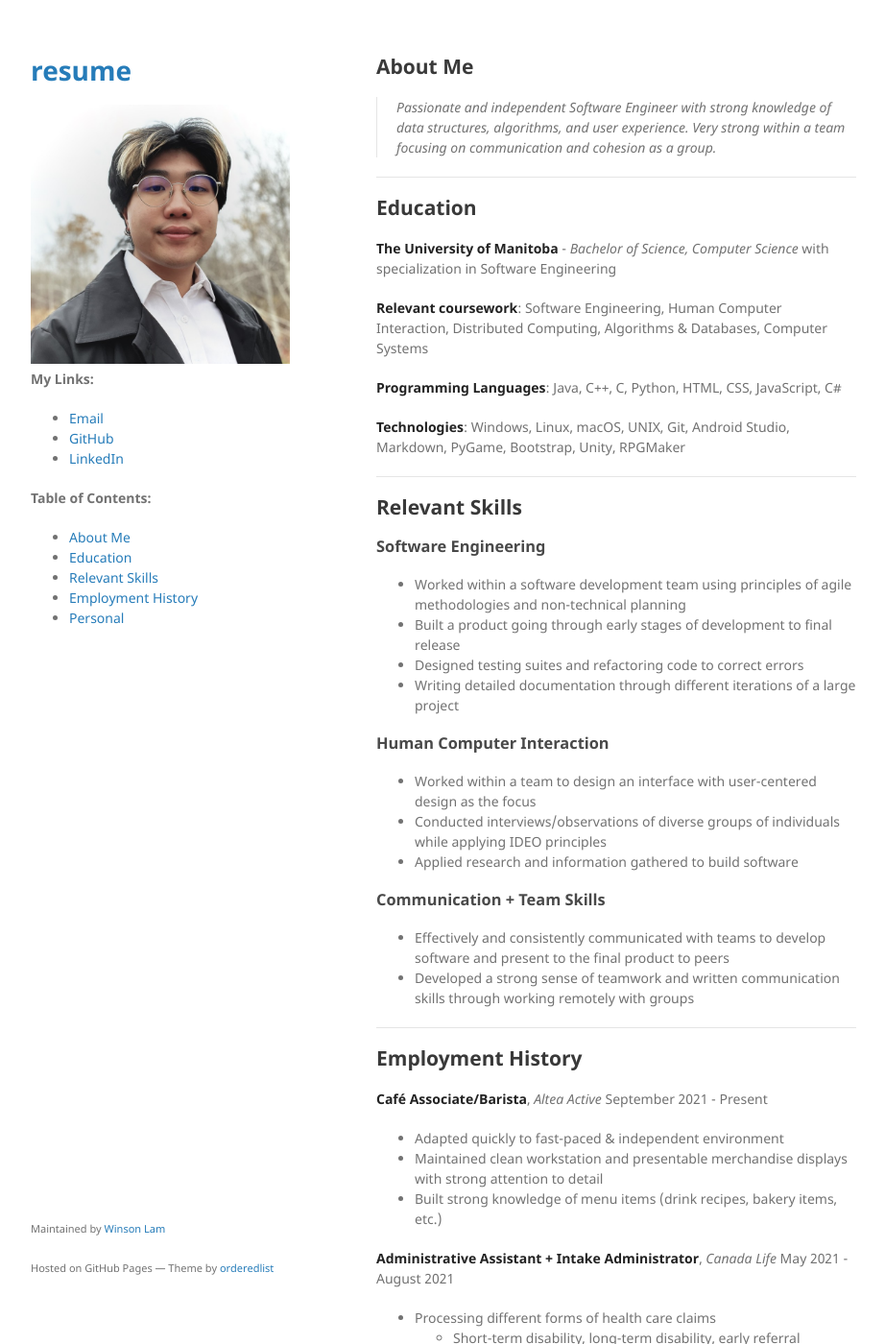
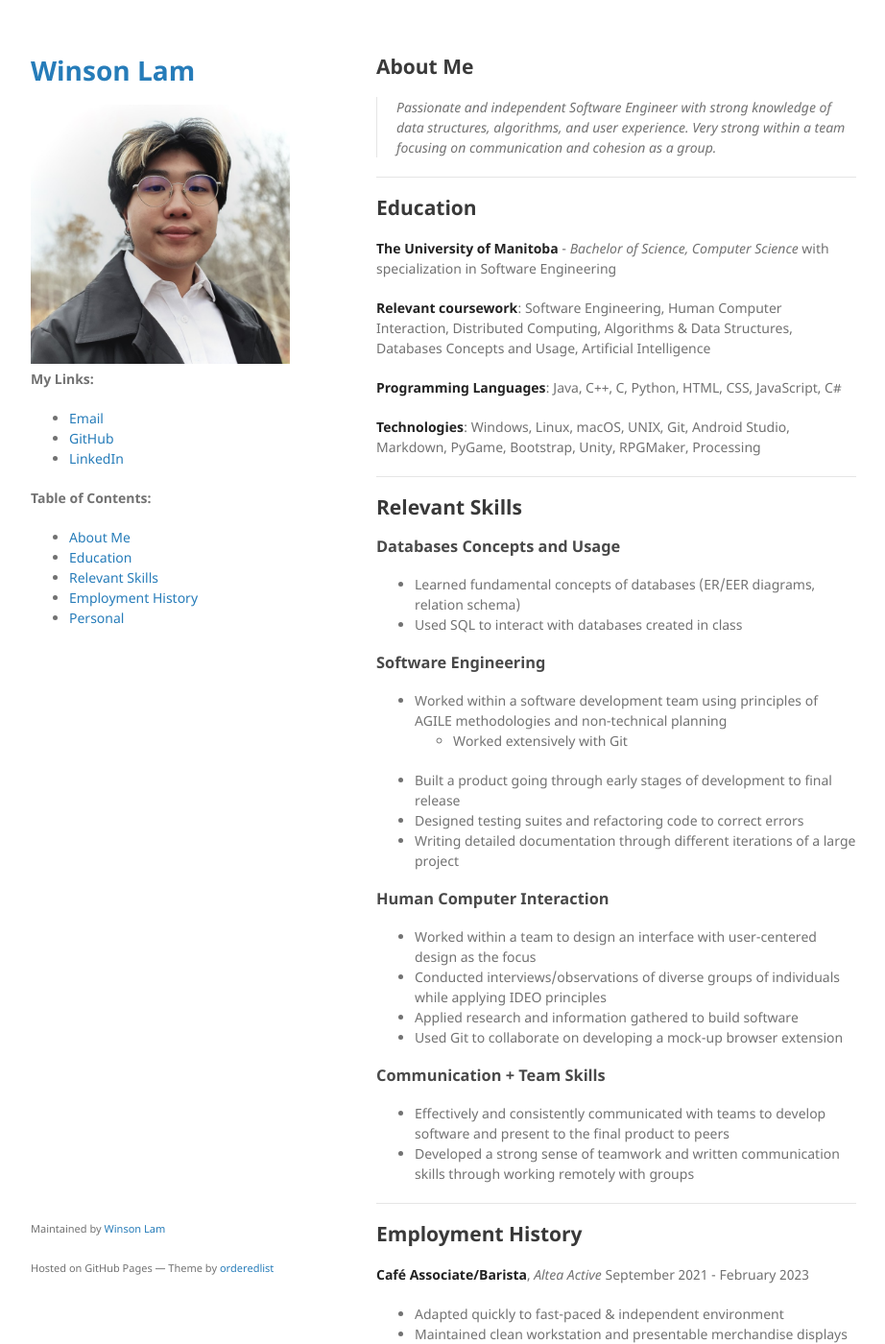
Before and after one commit to lawin529/resume, a Jekyll site: the page built from index.md, in a window 1280 px wide and 1400 px high. Shown: the whole window at 96% size, without its empty margins (178-1100 px from the left). Built offline with Jekyll 4.4.1, drawn with Linux system fonts in a browser that asks for light colours.

Commit message:
updating resume
changing title of page and updating resume

```diff
--- a/_config.yml
+++ b/_config.yml
@@ -1,4 +1,4 @@
-title: resume
+title: Winson Lam
 logo: /assets/img/logo.png
 description:
 show_downloads: false
--- a/index.md
+++ b/index.md
@@ -13,19 +13,25 @@ title: winson lam
 
 **The University of Manitoba** - *Bachelor of Science, Computer Science* with specialization in Software Engineering
 
-**Relevant coursework**: Software Engineering, Human Computer Interaction, Distributed Computing, Algorithms & Databases, Computer Systems
+**Relevant coursework**: Software Engineering, Human Computer Interaction, Distributed Computing, Algorithms & Data Structures, Databases Concepts and Usage, Artificial Intelligence
 
 **Programming Languages**: Java, C++, C, Python, HTML, CSS, JavaScript, C#
 
-**Technologies**: Windows, Linux, macOS, UNIX, Git, Android Studio, Markdown, PyGame, Bootstrap, Unity, RPGMaker
+**Technologies**: Windows, Linux, macOS, UNIX, Git, Android Studio, Markdown, PyGame, Bootstrap, Unity, RPGMaker, Processing
 
 ---
 
 ## Relevant Skills
 
+### Databases Concepts and Usage
+
+* Learned fundamental concepts of databases (ER/EER diagrams, relation schema)
+* Used SQL to interact with databases created in class
+
 ### Software Engineering
 
-* Worked within a software development team using principles of agile methodologies and non-technical planning
+* Worked within a software development team using principles of AGILE methodologies and non-technical planning
+  * Worked extensively with Git
 * Built a product going through early stages of development to final release
 * Designed testing suites and refactoring code to correct errors
 * Writing detailed documentation through different iterations of a large project
@@ -35,6 +41,7 @@ title: winson lam
 * Worked within a team to design an interface with user-centered design as the focus
 * Conducted interviews/observations of diverse groups of individuals while applying IDEO principles
 * Applied research and information gathered to build software
+* Used Git to collaborate on developing a mock-up browser extension
 
 ### Communication + Team Skills
 
@@ -46,7 +53,7 @@ title: winson lam
 ## Employment History
 
 **Café Associate/Barista**, *Altea Active*
-September 2021 - Present
+September 2021 - February 2023
 
 * Adapted quickly to fast-paced & independent environment
 * Maintained clean workstation and presentable merchandise displays with strong attention to detail
```
